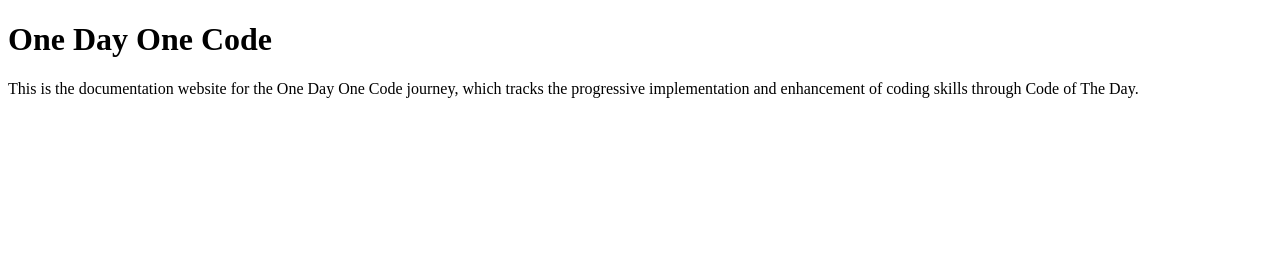
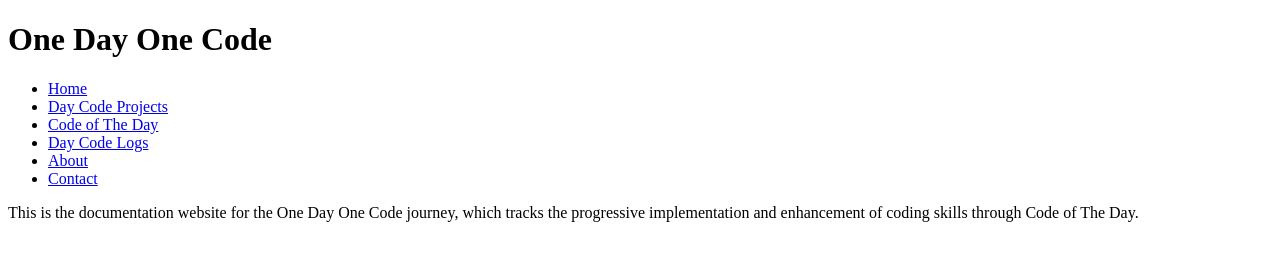
Before and after one commit to rizsvn/one-day-one-code, a plain HTML site: page 2025-01-01_03/index.html in a window 1280 px wide. Drawn offline with Linux system fonts and the light colour scheme.

Commit message:
2025-01-03

```diff
--- a/2025-01-01_02/index.html
+++ b/2025-01-01_03/index.html
@@ -9,7 +9,21 @@
 	<title>One Day One Code</title>
 </head>
 <body>
-	<h1>One Day One Code</h1>
+	<header class="nav-container">
+		<div class="nav-logo">
+			<h1>One Day One Code</h1>
+		</div>
+		<nav class="nav-menu">
+			<ul>
+				<li><a href="#">Home</a></li>
+				<li><a href="#">Day Code Projects</a></li>
+				<li><a href="#">Code of The Day</a></li>
+				<li><a href="#">Day Code Logs</a></li>
+				<li><a href="#">About</a></li>
+				<li><a href="#">Contact</a></li>
+			</ul>
+		</nav>
+	</header>
 	<p>This is the documentation website for the One Day One Code journey, which tracks the progressive implementation and enhancement of coding skills through Code of The Day.</p>
 </body>
 </html>
```
Also changed, not shown: 1 other file.
